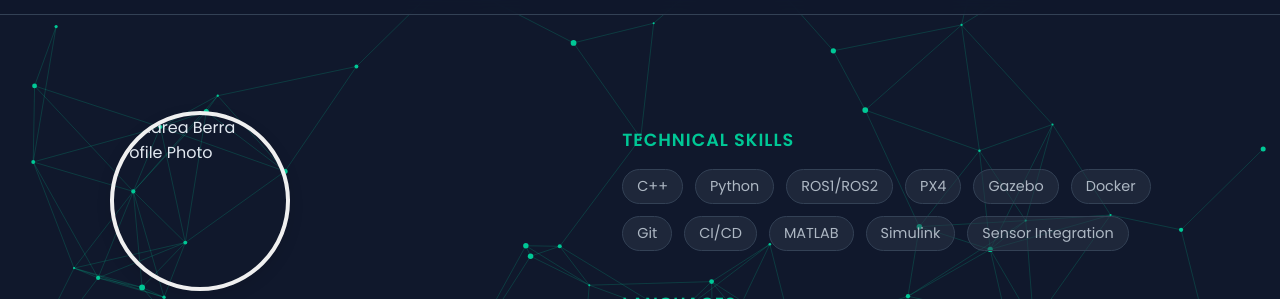
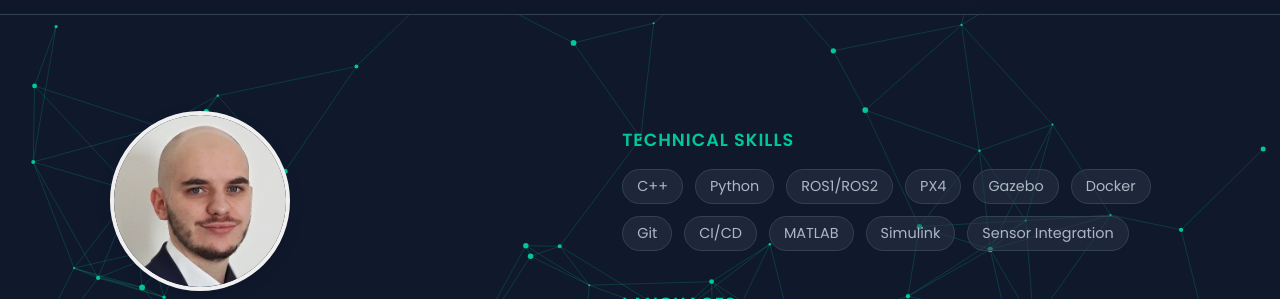
Before and after one commit to AndBerra/portofolio, a plain HTML site: page index.html in a window 1280 px wide. Shown: the part 56-355 px from the top of the page. Drawn offline with Linux system fonts and the light colour scheme.

Commit message:
added profile photo

```diff
--- a/index.html
+++ b/index.html
@@ -37,7 +37,7 @@
             <div class="home-layout">
                 <div class="home-bio">
                     <div class="profile-photo-holder">
-                        <img src="path/to/your/photo.jpg" alt="Andrea Berra Profile Photo">
+                        <img src="media/photo_profile.jpeg" alt="Andrea Berra Profile Photo">
                     </div>
 
                     <h1>Andrea Berra</h1>
```
Also changed, not shown: media/photo_profile.jpeg (added).
